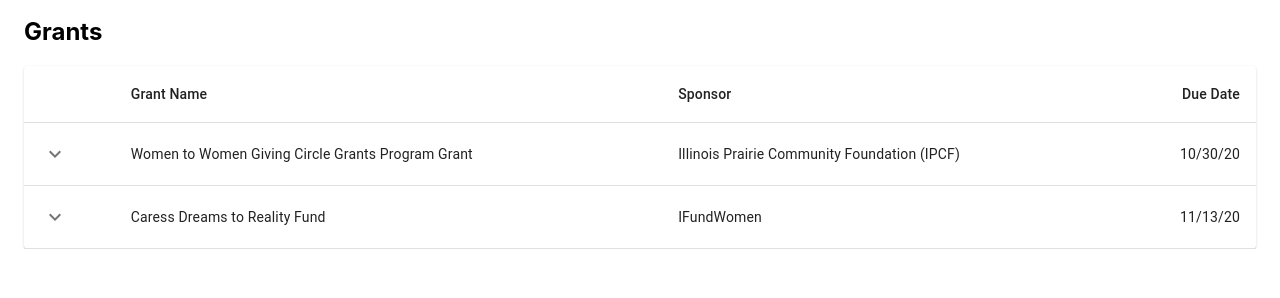
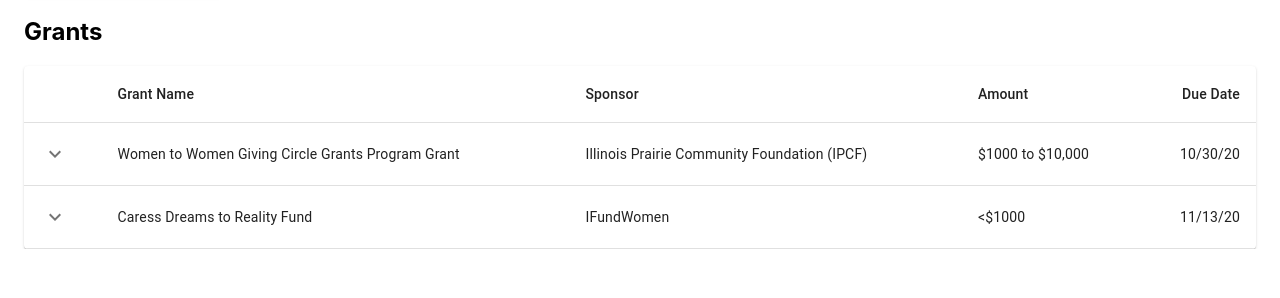
Before and after one commit to Hack4Impact-UMD/WISE-E, a React (Create React App) app: page /resources in a window 1280 px wide. Shown: the part 3221-3519 px from the top of the page. Built offline with nearby package versions, Linux system fonts and the light colour scheme.

Commit message:
add money column in grant table

```diff
--- a/src/components/Resources/index.js
+++ b/src/components/Resources/index.js
@@ -97,6 +97,7 @@
           {row.name}
         </TableCell>
         <TableCell align="left">{row.sponsor}</TableCell>
+        <TableCell align="left">{row.amount}</TableCell>
         <TableCell align="right">{row.dueDate}</TableCell>
       </TableRow>
       <TableRow>
@@ -187,6 +188,7 @@
                 <TableCell />
                 <TableCell>Grant Name</TableCell>
                 <TableCell>Sponsor</TableCell>
+                <TableCell>Amount</TableCell>
                 <TableCell align="right">Due Date</TableCell>
               </TableRow>
             </TableHead>
```
